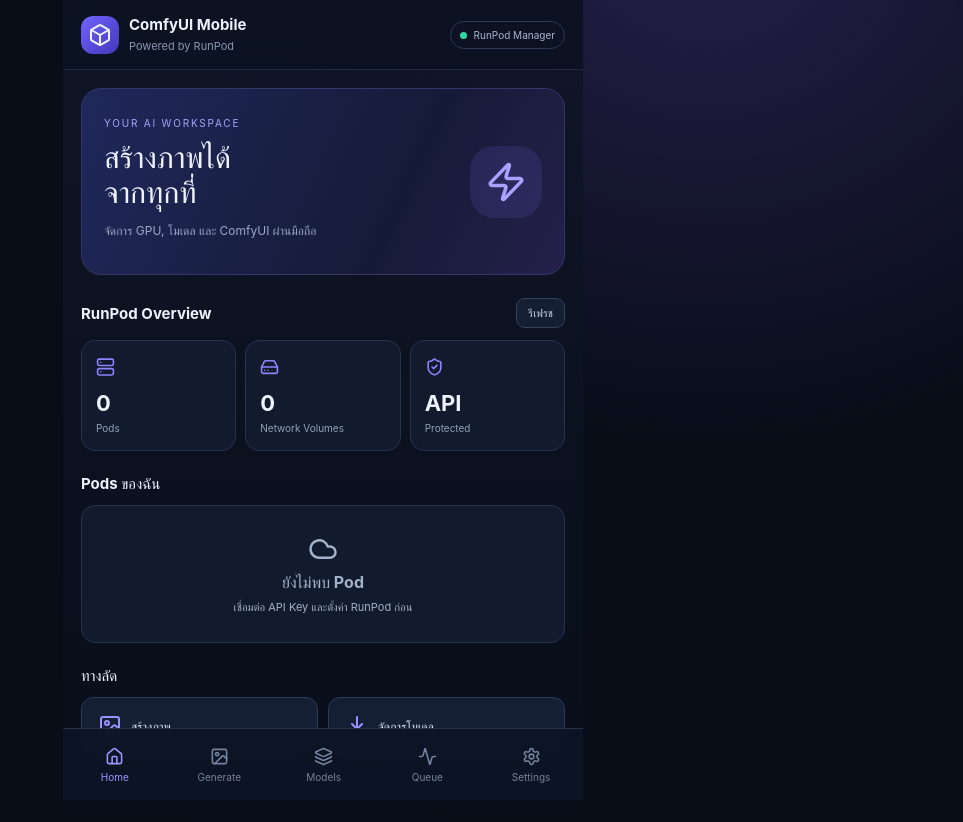
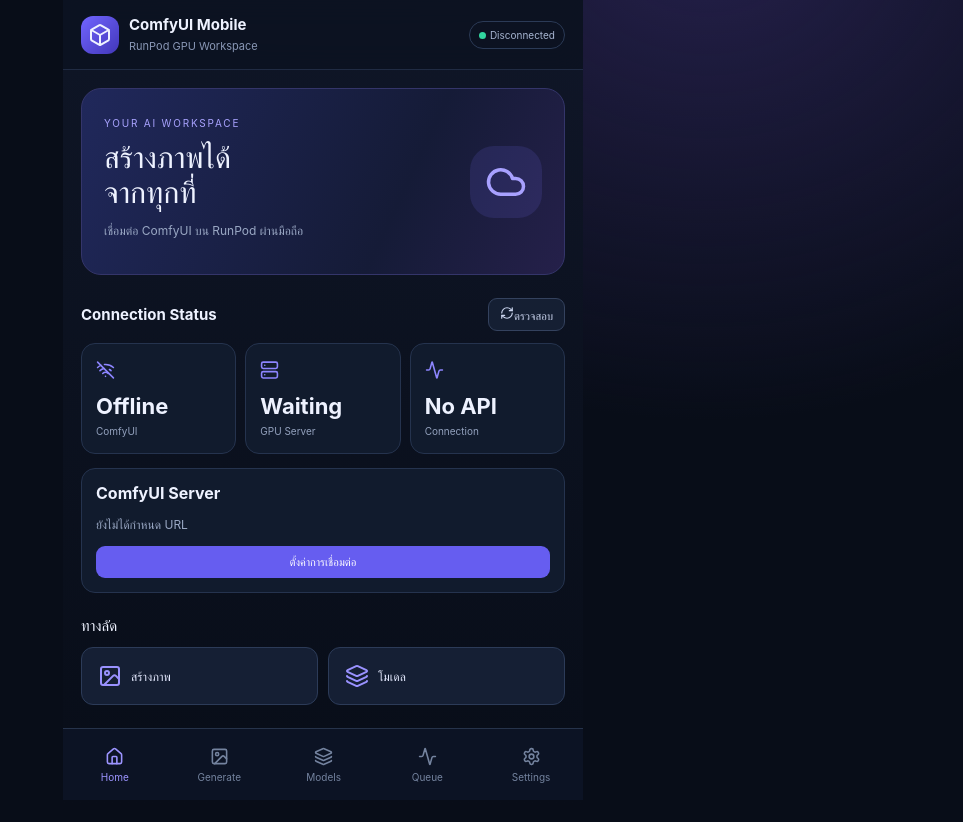
Before and after one commit to mistermo1989/Comfyui-mobile, a React (Vite) app in the folder comfyui-mobile-starter/client/: page / in a window 1280 px wide. Shown: the top 822 px of the page, without its empty margins (317-1280 px from the left). Built offline with nearby package versions, Linux system fonts and the light colour scheme.

Commit message:
Update App.jsx

```diff
--- a/comfyui-mobile-starter/client/src/App.jsx
+++ b/comfyui-mobile-starter/client/src/App.jsx
@@ -1,62 +1,285 @@
+
 import { useEffect, useState } from 'react';
-import { Activity, Box, Cloud, Download, HardDrive, Home, Image, Layers3, Settings, Server, ShieldCheck, Zap } from 'lucide-react';
+import {
+  Activity, Box, Cloud, Home, Image, Layers3,
+  Settings, Wifi, WifiOff, RefreshCw, Server
+} from 'lucide-react';
 
-const API_SECRET = localStorage.getItem('app_secret') || '';
-async function api(path, options = {}) {
-  const response = await fetch(`/api${path}`, {
-    ...options,
-    headers: { 'Content-Type': 'application/json', 'x-app-secret': API_SECRET, ...(options.headers || {}) }
-  });
-  const data = await response.json().catch(() => ({}));
-  if (!response.ok) throw new Error(data.error || 'API request failed');
-  return data;
+const SAVED_URL = localStorage.getItem('comfyui_url') || '';
+
+function cleanUrl(value) {
+  return value.trim().replace(/\/+$/, '');
 }
 
 export default function App() {
   const [tab, setTab] = useState('Home');
-  const [pods, setPods] = useState([]);
+  const [url, setUrl] = useState(SAVED_URL);
+  const [connected, setConnected] = useState(false);
+  const [loading, setLoading] = useState(false);
   const [error, setError] = useState('');
-  const [secret, setSecret] = useState(API_SECRET);
-  const [loading, setLoading] = useState(false);
+  const [serverInfo, setServerInfo] = useState(null);
 
-  async function refresh() {
-    setLoading(true); setError('');
+  async function connect(target = url) {
+    const address = cleanUrl(target);
+
+    if (!address) {
+      setError('กรุณาใส่ ComfyUI URL');
+      return;
+    }
+
     try {
-      const p = await api('/runpod/pods');
-      setPods(Array.isArray(p) ? p : (p.pods || []));
-    } catch (e) { setError(e.message); }
-    finally { setLoading(false); }
-  }
-  useEffect(() => { if (API_SECRET) refresh(); }, []);
+      new URL(address);
+    } catch {
+      setError('URL ไม่ถูกต้อง กรุณาตรวจสอบอีกครั้ง');
+      return;
+    }
 
-  async function podAction(id, action) {
+    setLoading(true);
+    setError('');
+    setConnected(false);
+    setServerInfo(null);
+
     try {
-      await api(`/runpod/pods/${id}${action === 'terminate' ? '' : `/${action}`}`, { method: action === 'terminate' ? 'DELETE' : 'POST' });
-      await refresh();
-    } catch (e) { setError(e.message); }
+      const response = await fetch(`${address}/system_stats`);
+
+      if (!response.ok) {
+        throw new Error(`ComfyUI ตอบกลับ HTTP ${response.status}`);
+      }
+
+      const data = await response.json();
+
+      localStorage.setItem('comfyui_url', address);
+      setUrl(address);
+      setServerInfo(data);
+      setConnected(true);
+    } catch (e) {
+      setError(
+        e.message.includes('Failed to fetch')
+          ? 'เชื่อมต่อไม่ได้ ตรวจสอบ URL, Pod และการตั้งค่า CORS ของ ComfyUI'
+          : e.message
+      );
+    } finally {
+      setLoading(false);
+    }
   }
 
+  function disconnect() {
+    setConnected(false);
+    setServerInfo(null);
+  }
+
+  useEffect(() => {
+    if (SAVED_URL) connect(SAVED_URL);
+  }, []);
+
   const nav = [
-    ['Home', Home], ['Generate', Image], ['Models', Layers3], ['Queue', Activity], ['Settings', Settings]
+    ['Home', Home],
+    ['Generate', Image],
+    ['Models', Layers3],
+    ['Queue', Activity],
+    ['Settings', Settings]
   ];
-  return <div className="app-shell">
-    <header className="topbar"><div className="brand"><div className="brand-icon"><Box /></div><div><b>ComfyUI Mobile</b><small>Powered by RunPod</small></div></div><span className="connected"><i /> RunPod Manager</span></header>
-    <main>
-      {tab === 'Home' && <section>
-        <div className="hero"><div><span className="eyebrow">YOUR AI WORKSPACE</span><h1>สร้างภาพได้<br/>จากทุกที่</h1><p>จัดการ GPU, โมเดล และ ComfyUI ผ่านมือถือ</p></div><div className="hero-icon"><Zap size={42}/></div></div>
-        {error && <div className="error">{error}</div>}
-        <div className="section-heading"><h2>RunPod Overview</h2><button className="small-btn" onClick={refresh}>{loading ? 'กำลังโหลด…' : 'รีเฟรช'}</button></div>
-        <div className="stats"><div className="stat"><Server/><b>{pods.length}</b><small>Pods</small></div><div className="stat"><HardDrive/><b>0</b><small>Network Volumes</small></div><div className="stat"><ShieldCheck/><b>API</b><small>Protected</small></div></div>
-        <div className="section-heading"><h2>Pods ของฉัน</h2></div>
-        {pods.length === 0 ? <div className="empty"><Cloud size={30}/><b>ยังไม่พบ Pod</b><small>เชื่อมต่อ API Key และตั้งค่า RunPod ก่อน</small></div> : pods.map(p => <article className="pod-card" key={p.id}><div className="row"><div><b>{p.name || p.id}</b><small>{p.id}</small></div><span className="pill">{p.desiredStatus || p.runtime?.uptimeInSeconds ? 'สถานะ Pod' : 'RunPod'}</span></div><div className="row actions"><button onClick={() => podAction(p.id,'start')}>เริ่ม Pod</button><button onClick={() => podAction(p.id,'stop')}>หยุด</button><button className="danger" onClick={() => { if(confirm('ยืนยันลบ Pod? ข้อมูลใน Pod จะถูกลบถาวร')) podAction(p.id,'terminate'); }}>Terminate</button></div></article>)}
-        <div className="section-heading"><h2>ทางลัด</h2></div><div className="quick-grid"><button onClick={()=>setTab('Generate')}><Image/>สร้างภาพ</button><button onClick={()=>setTab('Models')}><Download/>จัดการโมเดล</button></div>
-      </section>}
-      {tab === 'Generate' && <Placeholder icon={Image} title="Generate" detail="Text to Image และ Image to Image จะเชื่อมกับ ComfyUI API ในขั้นถัดไป"/>}
-      {tab === 'Models' && <Placeholder icon={Layers3} title="Model Manager" detail="Civitai / Hugging Face / Direct URL และ Download Queue จะเพิ่มในขั้นถัดไป"/>}
-      {tab === 'Queue' && <Placeholder icon={Activity} title="Queue" detail="ติดตามงานสร้างภาพและดาวน์โหลดโมเดล"/>}
-      {tab === 'Settings' && <section><h1>Settings</h1><div className="panel"><label>App API Secret</label><input type="password" value={secret} onChange={e=>setSecret(e.target.value)} placeholder="ใส่ secret ที่ตั้งไว้ใน server/.env"/><button className="primary full" onClick={()=>{localStorage.setItem('app_secret',secret);location.reload();}}>บันทึกและเชื่อมต่อ</button><p className="hint">Secret นี้ใช้ป้องกัน API ของแอพ ไม่ใช่ RunPod API Key โดยตรง</p></div><div className="panel"><b>Network Volume</b><p className="hint">ใช้ Container Disk แบบชั่วคราวเท่านั้น ไม่สร้าง Network Volume เมื่อ Terminate Pod โมเดลและไฟล์ใน Pod จะถูกลบ ต้องดาวน์โหลดใหม่ในครั้งถัดไป</p></div></section>}
-    </main>
-    <nav className="bottom-nav">{nav.map(([name, Icon])=><button className={tab===name?'active':''} key={name} onClick={()=>setTab(name)}><Icon size={19}/><small>{name}</small></button>)}</nav>
-  </div>;
+
+  return (
+    <div className="app-shell">
+      <header className="topbar">
+        <div className="brand">
+          <div className="brand-icon"><Box /></div>
+          <div>
+            <b>ComfyUI Mobile</b>
+            <small>RunPod GPU Workspace</small>
+          </div>
+        </div>
+
+        <span className="connected">
+          <i />
+          {connected ? 'Connected' : 'Disconnected'}
+        </span>
+      </header>
+
+      <main>
+        {tab === 'Home' && (
+          <section>
+            <div className="hero">
+              <div>
+                <span className="eyebrow">YOUR AI WORKSPACE</span>
+                <h1>สร้างภาพได้<br />จากทุกที่</h1>
+                <p>เชื่อมต่อ ComfyUI บน RunPod ผ่านมือถือ</p>
+              </div>
+              <div className="hero-icon"><Cloud size={42} /></div>
+            </div>
+
+            {error && <div className="error">{error}</div>}
+
+            <div className="section-heading">
+              <h2>Connection Status</h2>
+              <button className="small-btn" onClick={() => connect()}>
+                <RefreshCw size={14} />
+                {loading ? 'กำลังตรวจสอบ…' : 'ตรวจสอบ'}
+              </button>
+            </div>
+
+            <div className="stats">
+              <div className="stat">
+                {connected ? <Wifi /> : <WifiOff />}
+                <b>{connected ? 'Online' : 'Offline'}</b>
+                <small>ComfyUI</small>
+              </div>
+              <div className="stat">
+                <Server />
+                <b>{serverInfo ? 'Ready' : 'Waiting'}</b>
+                <small>GPU Server</small>
+              </div>
+              <div className="stat">
+                <Activity />
+                <b>{connected ? 'API OK' : 'No API'}</b>
+                <small>Connection</small>
+              </div>
+            </div>
+
+            <div className="panel">
+              <b>ComfyUI Server</b>
+              <p className="hint">
+                {url || 'ยังไม่ได้กำหนด URL'}
+              </p>
+
+              {connected ? (
+                <button className="danger full" onClick={disconnect}>
+                  Disconnect
+                </button>
+              ) : (
+                <button
+                  className="primary full"
+                  onClick={() => setTab('Settings')}
+                >
+                  ตั้งค่าการเชื่อมต่อ
+                </button>
+              )}
+            </div>
+
+            {connected && (
+              <div className="panel">
+                <b>Server Information</b>
+                <p className="hint">
+                  ComfyUI API พร้อมใช้งาน
+                </p>
+                {serverInfo?.system?.devices?.map((device, index) => (
+                  <p className="hint" key={index}>
+                    GPU: {device.name || 'Unknown'}
+                  </p>
+                ))}
+              </div>
+            )}
+
+            <div className="section-heading">
+              <h2>ทางลัด</h2>
+            </div>
+
+            <div className="quick-grid">
+              <button onClick={() => setTab('Generate')}>
+                <Image /> สร้างภาพ
+              </button>
+              <button onClick={() => setTab('Models')}>
+                <Layers3 /> โมเดล
+              </button>
+            </div>
+          </section>
+        )}
+
+        {tab === 'Generate' && (
+          <Placeholder
+            icon={Image}
+            title="Generate"
+            detail="เตรียมเชื่อมต่อ ComfyUI Workflow สำหรับ Text-to-Image และ Image-to-Image"
+          />
+        )}
+
+        {tab === 'Models' && (
+          <Placeholder
+            icon={Layers3}
+            title="Model Manager"
+            detail="จัดการ Checkpoint, LoRA, VAE และ ControlNet"
+          />
+        )}
+
+        {tab === 'Queue' && (
+          <Placeholder
+            icon={Activity}
+            title="Queue"
+            detail="ติดตามสถานะและความคืบหน้าของงานสร้างภาพ"
+          />
+        )}
+
+        {tab === 'Settings' && (
+          <section>
+            <h1>Settings</h1>
+
+            <div className="panel">
+              <label>ComfyUI URL</label>
+
+              <input
+                type="url"
+                value={url}
+                onChange={e => setUrl(e.target.value)}
+                placeholder="https://YOUR-POD-ID-8188.proxy.runpod.net"
+              />
+
+              <button
+                className="primary full"
+                onClick={() => connect()}
+                disabled={loading}
+              >
+                {loading ? 'กำลังเชื่อมต่อ…' : 'Connect ComfyUI'}
+              </button>
+
+              <p className="hint">
+                ใส่ URL ของ ComfyUI จาก RunPod โดยใช้พอร์ต 8188
+                ไม่ต้องใส่ RunPod API Key
+              </p>
+
+              {error && <div className="error">{error}</div>}
+              {connected && (
+                <p className="hint">เชื่อมต่อ ComfyUI สำเร็จ</p>
+              )}
+            </div>
+
+            <div className="panel">
+              <b>Storage Policy</b>
+              <p className="hint">
+                ใช้ Container Disk ชั่วคราวบน RunPod
+                ไม่มี Network Volume
+                ควรดาวน์โหลดภาพก่อน Terminate Pod
+              </p>
+            </div>
+          </section>
+        )}
+      </main>
+
+      <nav className="bottom-nav">
+        {nav.map(([name, Icon]) => (
+          <button
+            className={tab === name ? 'active' : ''}
+            key={name}
+            onClick={() => setTab(name)}
+          >
+            <Icon size={19} />
+            <small>{name}</small>
+          </button>
+        ))}
+      </nav>
+    </div>
+  );
 }
-function Placeholder({icon:Icon,title,detail}) { return <div className="placeholder"><div className="placeholder-icon"><Icon size={32}/></div><h1>{title}</h1><p>{detail}</p><span className="pill">กำลังพัฒนา</span></div>; }
+
+function Placeholder({ icon: Icon, title, detail }) {
+  return (
+    <div className="placeholder">
+      <div className="placeholder-icon">
+        <Icon size={32} />
+      </div>
+      <h1>{title}</h1>
+      <p>{detail}</p>
+      <span className="pill">กำลังพัฒนา</span>
+    </div>
+  );
+}
```
